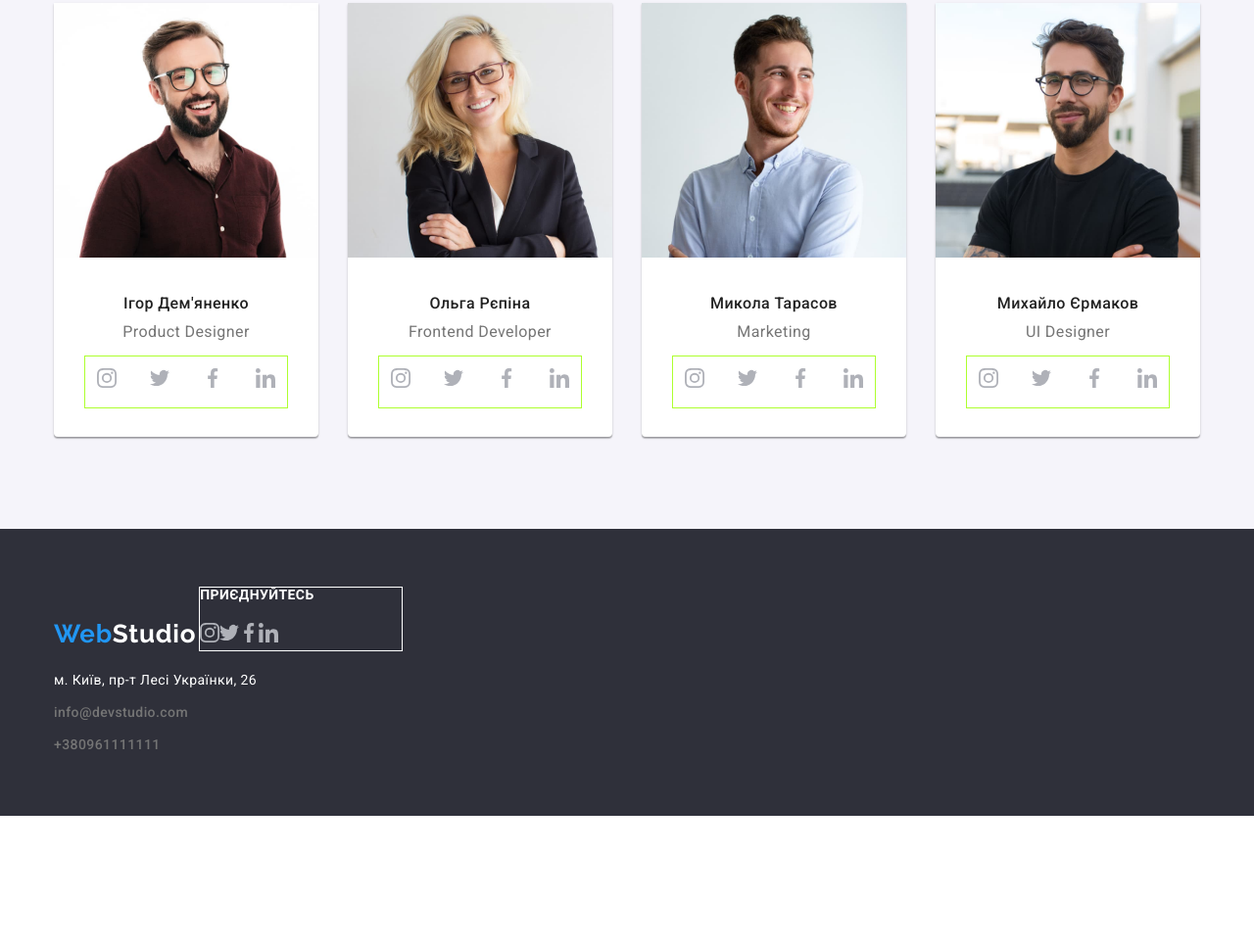
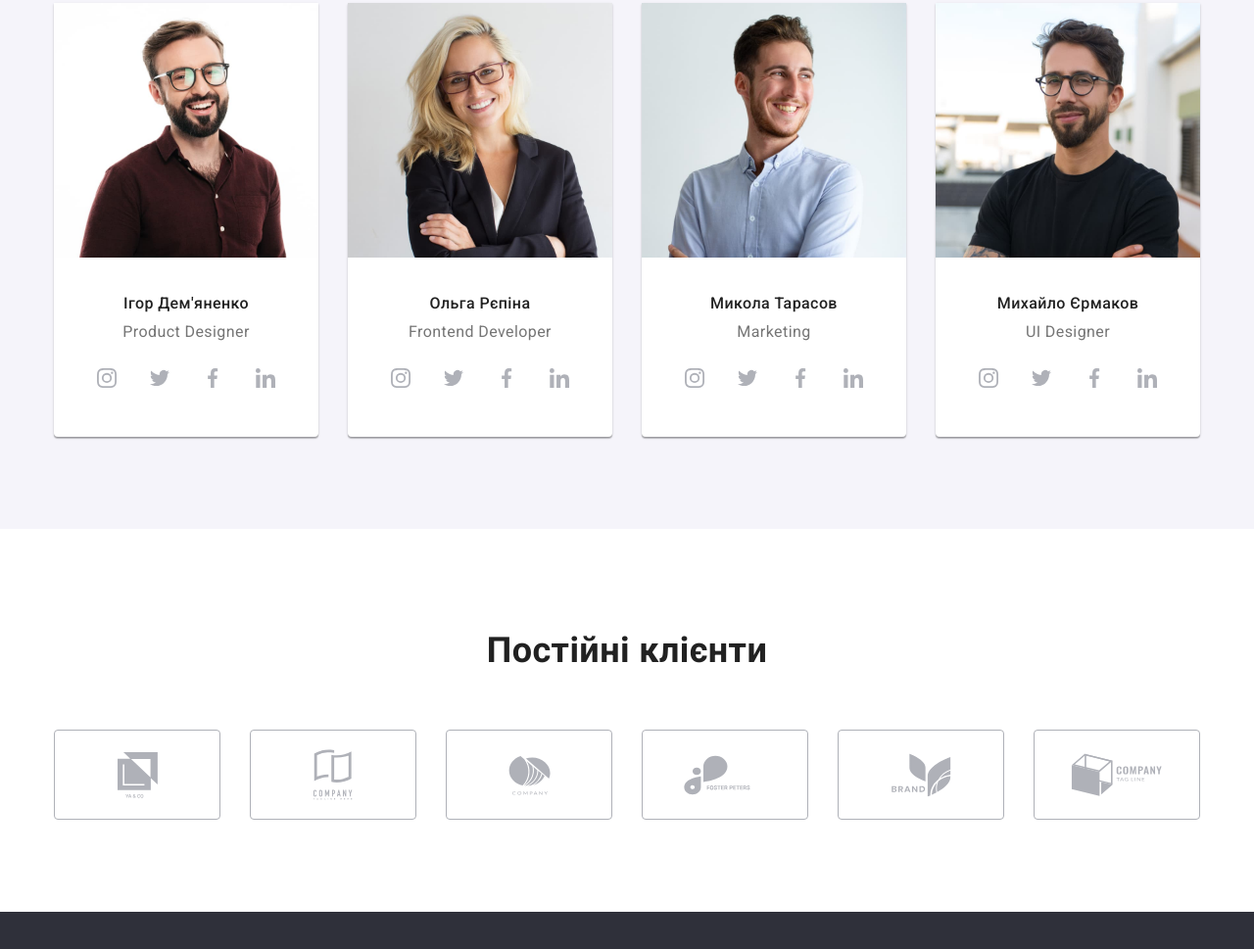
Before and after one commit to SergSmilya/goit-markup-hw-04, a plain HTML site: page index.html in a window 1280 px wide. Shown: the part 1825-2794 px from the top of the page at 98% size. Before the commit the page ends 2658 px from the top, so only its background shows below. Drawn offline with nearby package versions, Linux system fonts and the light colour scheme.

Commit message:
add section client

```diff
--- a/css/styles.css
+++ b/css/styles.css
@@ -8,6 +8,7 @@
   --setion-bgd-team: #f5f4fa;
   --color-border: #eeeeee;
   --color-line-header: #ececec;
+  --color-border-client: #AFB1B8;
 }
 
 /* Body */
@@ -18,6 +19,7 @@
   padding-right: 15px;
   margin: 0 auto;
 }
+
 .section {
   padding-top: 94px;
   padding-bottom: 94px;
@@ -36,15 +38,18 @@ body {
 a {
   text-decoration: none;
 }
+
 .list {
   padding: 0;
   margin: 0;
   list-style: none;
 }
+
 .header-all {
   display: flex;
   align-items: baseline;
 }
+
 .nav-all {
   display: flex;
   align-items: center;
@@ -60,9 +65,11 @@ a {
   line-height: 1.2;
   letter-spacing: 0.03em;
 }
+
 .logo span {
   color: var(--logo-color-span);
 }
+
 .header-link {
   display: block;
   padding-top: 32px;
@@ -74,20 +81,25 @@ a {
   line-height: 1.14;
   letter-spacing: 0.02em;
 }
+
 .header-link:hover,
 .header-link:focus {
   color: var(--accent-color);
 }
+
 .header-nav .header-link.current {
   color: var(--accent-color);
 }
+
 .header-nav {
   display: flex;
   margin-left: 93px;
 }
-.header-nav .lex + .lex {
+
+.header-nav .lex+.lex {
   margin-left: 50px;
 }
+
 .icon-nav {
   width: 16px;
   height: 12px;
@@ -98,20 +110,27 @@ a {
   color: var(--primary-color-text);
   font-weight: 500;
 }
+
 .auth-link:hover,
 .auth-link:focus {
   color: var(--accent-color);
+}
+
+.auth-link:hover svg,
+.auth-link:focus svg {
+  fill: var(--accent-color);
 }
 
 .header-page .auth-nav {
   display: flex;
   margin-left: auto;
 }
+
 .line {
   border-bottom: 1px solid var(--color-line-header);
 }
 
-.auth-nav .head + .head {
+.auth-nav .head+.head {
   margin-left: 50px;
 }
 
@@ -125,10 +144,8 @@ a {
   max-width: 1600px;
   margin-left: auto;
   margin-right: auto;
-  background-image: linear-gradient(
-      rgba(47, 48, 58, 0.4),
-      rgba(47, 48, 58, 0.4)
-    ),
+  background-image: linear-gradient(rgba(47, 48, 58, 0.4),
+      rgba(47, 48, 58, 0.4)),
     url(../images/decoration/bgd-hero.jpg);
   background-repeat: no-repeat;
   background-size: cover;
@@ -149,6 +166,7 @@ a {
   letter-spacing: 0.06em;
   text-transform: uppercase;
 }
+
 .hero-btn {
   border-radius: 4px;
   padding: 10px 32px;
@@ -173,13 +191,16 @@ a {
   height: 1px;
   margin: -1px;
 }
+
 .detail-section {
   display: flex;
   justify-content: space-between;
 }
+
 .detail-items {
   width: 270px;
 }
+
 .icon-box {
   width: 270px;
   height: 120px;
@@ -187,12 +208,13 @@ a {
   margin-bottom: 30px;
   background-color: var(--setion-bgd-team);
 }
+
 .icon-detail {
   width: 70px;
   height: 70px;
 }
 
-.detail-items + .detail-items {
+.detail-items+.detail-items {
   margin-left: 30px;
 }
 
@@ -203,6 +225,7 @@ a {
   font-weight: 700;
   font-size: 14px;
 }
+
 .detail-text {
   margin-top: 0px;
   margin-bottom: 0px;
@@ -215,6 +238,7 @@ a {
   padding-top: 0;
   padding-bottom: 94px;
 }
+
 .work-title {
   margin-top: 0;
   margin-bottom: 50px;
@@ -223,9 +247,11 @@ a {
   font-size: 36px;
   text-align: center;
 }
+
 .work-items {
   justify-content: space-between;
 }
+
 .work-img {
   display: block;
   max-width: 100%;
@@ -245,9 +271,11 @@ a {
   font-size: 36px;
   text-align: center;
 }
+
 .team-list {
   justify-content: space-between;
 }
+
 .team-item {
   border-radius: 0px 0px 4px 4px;
   box-shadow: 0px 1px 3px rgba(0, 0, 0, 0.12), 0px 1px 1px rgba(0, 0, 0, 0.14),
@@ -268,6 +296,7 @@ a {
   font-size: 16px;
   line-height: 1.19;
 }
+
 .team-text {
   margin-top: 0px;
   margin-bottom: 16px;
@@ -276,20 +305,55 @@ a {
   font-size: 16px;
   line-height: 1.19;
 }
-/* .social-box {
-} */
+
+/* Section client */
+.client-list {
+  display: flex;
+}
+
+.client-items+.client-items {
+  margin-left: 30px;
+}
+
+.client-link {
+  display: flex;
+  justify-content: center;
+  align-items: center;
+  width: 170px;
+  height: 92px;
+  border: 1px solid var(--color-border-client);
+  border-radius: 4px;
+}
+
+.client-icon {
+  fill: var(--color-border-client)
+}
+
+.client-link:hover,
+.client-link:focus {
+  border-color: var(--accent-color);
+}
+
+.client-link:hover .client-icon,
+.client-link:focus .client-icon {
+  fill: var(--accent-color);
+}
+
+/* social-box  */
+
 .social {
   display: flex;
   justify-content: space-between;
   width: 206px;
   margin: 0px 32px 30px 32px;
-  outline: 1px solid greenyellow;
   padding: 12px;
 }
+
 .icon-social {
   width: 20px;
   height: 20px;
 }
+
 /* portfolio */
 .btn-nav {
   border-radius: 4px;
@@ -304,7 +368,8 @@ a {
   line-height: 1.6;
   letter-spacing: 0.03em;
 }
-.btn-m + .btn-m {
+
+.btn-m+.btn-m {
   margin-left: 8px;
 }
 
@@ -317,6 +382,11 @@ a {
     0px 2px 2px rgba(0, 0, 0, 0.12);
 }
 
+.portfolio-items:hover,
+.portfolio-items:focus {
+  box-shadow: 0px 1px 1px rgba(0, 0, 0, 0.12), 0px 4px 4px rgba(0, 0, 0, 0.06), 1px 4px 6px rgba(0, 0, 0, 0.16);
+}
+
 .btn-nav,
 .hero-btn {
   cursor: pointer;
@@ -326,6 +396,7 @@ a {
   display: block;
   margin-bottom: 0px;
 }
+
 .portfolio-title {
   margin-top: 0px;
   margin-bottom: 4px;
@@ -335,6 +406,7 @@ a {
   line-height: 2;
   letter-spacing: 0.06em;
 }
+
 .portfolio-text {
   margin-top: 0;
   margin-bottom: 0;
@@ -342,45 +414,75 @@ a {
   font-size: 16px;
   line-height: 1.9;
 }
+
 .frame {
   border: 1px solid var(--color-border);
   border-top: transparent;
   padding: 20px 24px;
 }
+
 .portfolio-list-btn {
   justify-content: center;
 }
+
 .portfolio-list {
   display: flex;
   flex-wrap: wrap;
   row-gap: 30px;
   column-gap: 30px;
 }
+
 .portfolio-nav {
   margin-bottom: 50px;
 }
+
 /* Footer */
 .footer {
   background-color: var(--bgd-color-footer);
   padding-bottom: 60px;
   padding-top: 60px;
 }
+
 .footer-logo {
   display: inline-block;
   margin-bottom: 20px;
 }
+
 span.studio,
 .adress-text {
   color: var(--bgd-color);
 }
+
+.footer-adress {
+  display: flex;
+}
+
+/* Footer-social */
+
 .footer-social {
-  display: inline-block;
   width: 206px;
   outline: 1px solid white;
 }
-.footer-item {
+
+.social-list {
   display: flex;
+  margin-top: 20px;
 }
+
+.social-link {
+  display: flex;
+  justify-content: center;
+  align-items: center;
+  width: 44px;
+  height: 44px;
+  background: rgba(255, 255, 255, 0.1);
+  border-radius: 50%;
+}
+
+.social-item+.social-item {
+  margin-left: 10px;
+}
+
 .footer-title {
   margin: 0;
   margin-bottom: 20px;
@@ -390,25 +492,31 @@ span.studio,
   text-transform: uppercase;
   color: var(--bgd-color);
 }
+
 .adress {
   font-style: normal;
 }
+
 .adress-text {
   margin-bottom: 9px;
   margin-top: 0;
 }
+
 .footter-auth-link,
 .footer {
   color: rgba(255, 255, 255, 0.6);
   font-weight: 400;
 }
+
 .footter-auth-link:hover,
 .footter-auth-link:focus {
   color: var(--accent-color);
 }
+
 .auth-nav {
   display: inline-block;
 }
+
 .nav-item {
   margin-bottom: 9px;
 }
--- a/index.html
+++ b/index.html
@@ -1,24 +1,20 @@
 <!DOCTYPE html>
 <html lang="uk">
+
 <head>
   <meta charset="UTF-8" />
   <meta http-equiv="X-UA-Compatible" content="IE=edge" />
   <meta name="viewport" content="width=device-width, initial-scale=1.0" />
   <title>WebStudio</title>
-    <link
-      href="https://fonts.googleapis.com/css2?family=Raleway:wght@700&family=Roboto:wght@400;500;700;900&display=swap"
-      rel="stylesheet"
-    />
-    <link
-      rel="stylesheet"
-      href="https://cdnjs.cloudflare.com/ajax/libs/modern-normalize/1.1.0/modern-normalize.min.css"
+  <link href="https://fonts.googleapis.com/css2?family=Raleway:wght@700&family=Roboto:wght@400;500;700;900&display=swap"
+    rel="stylesheet" />
+  <link rel="stylesheet" href="https://cdnjs.cloudflare.com/ajax/libs/modern-normalize/1.1.0/modern-normalize.min.css"
     integrity="sha512-wpPYUAdjBVSE4KJnH1VR1HeZfpl1ub8YT/NKx4PuQ5NmX2tKuGu6U/JRp5y+Y8XG2tV+wKQpNHVUX03MfMFn9Q=="
-      crossorigin="anonymous"
-      referrerpolicy="no-referrer"
-    />
+    crossorigin="anonymous" referrerpolicy="no-referrer" />
   <link rel="stylesheet" href="./css/styles.css" />
 </head>
 <!-- Body -->
+
 <body class="page">
   <!-- Шапка -->
   <header class="header-page">
@@ -37,18 +33,14 @@
       </nav>
       <ul class="auth-nav list">
         <li class="head">
-            <svg class="icon-nav">
+          <a class="auth-link" href="mailto:info@devstudio.com"><svg class="icon-nav">
               <use href="./images/icons.svg#icon-envelope"></use>
-            </svg>
-            <a class="auth-link" href="mailto:info@devstudio.com"
-              >info@devstudio.com</a
-            >
+            </svg>info@devstudio.com</a>
         </li>
         <li class="head">
-            <svg class="icon-nav">
+          <a class="auth-link" href="tel:+380961111111"><svg class="icon-nav">
               <use href="./images/icons.svg#icon-smartphone"></use>
-            </svg>
-            <a class="auth-link" href="tel:+380961111111">+38 096 111 11 11</a>
+            </svg>+38 096 111 11 11</a>
         </li>
       </ul>
     </div>
@@ -123,28 +115,13 @@
         <h2 class="work-title">Чим ми займаємося</h2>
         <ul class="work-items list header-all">
           <li class="work-list">
-              <img
-                class="work-img"
-                src="./images/img-2.jpg"
-                alt="Руки на клавиатуре"
-                width="370"
-              />
+            <img class="work-img" src="./images/img-2.jpg" alt="Руки на клавиатуре" width="370" />
           </li>
           <li class="work-list">
-              <img
-                class="work-img"
-                src="./images/box2-2.jpg"
-                alt="Руки с телефоном и ноутбуком"
-                width="370"
-              />
+            <img class="work-img" src="./images/box2-2.jpg" alt="Руки с телефоном и ноутбуком" width="370" />
           </li>
           <li class="work-list">
-              <img
-                class="work-img"
-                src="./images/box3-2.jpg"
-                alt="Руки с планшетом"
-                width="370"
-              />
+            <img class="work-img" src="./images/box3-2.jpg" alt="Руки с планшетом" width="370" />
           </li>
         </ul>
       </div>
@@ -155,12 +132,7 @@
         <h2 class="team-title">Наша команда</h2>
         <ul class="team-list list header-all">
           <li class="team-item">
-              <img
-                class="team-img"
-                src="./images/img-3-2.jpg"
-                alt="Ігор Дем'яненко"
-                width="270"
-              />
+            <img class="team-img" src="./images/img-3-2.jpg" alt="Ігор Дем'яненко" width="270" />
             <h3 class="team-name">Ігор Дем'яненко</h3>
             <p class="team-text">Product Designer</p>
             <div class="social-box">
@@ -194,12 +166,7 @@
           </li>
 
           <li class="team-item">
-              <img
-                class="team-img"
-                src="./images/img-4-2.jpg"
-                alt="Ольга Рєпіна"
-                width="270"
-              />
+            <img class="team-img" src="./images/img-4-2.jpg" alt="Ольга Рєпіна" width="270" />
             <h3 class="team-name">Ольга Рєпіна</h3>
             <p class="team-text">Frontend Developer</p>
             <div>
@@ -233,12 +200,7 @@
           </li>
 
           <li class="team-item">
-              <img
-                class="team-img"
-                src="./images/img-5-2.jpg"
-                alt="Микола Тарасов"
-                width="270"
-              />
+            <img class="team-img" src="./images/img-5-2.jpg" alt="Микола Тарасов" width="270" />
             <h3 class="team-name">Микола Тарасов</h3>
             <p class="team-text">Marketing</p>
             <div>
@@ -272,12 +234,7 @@
           </li>
 
           <li class="team-item">
-              <img
-                class="team-img"
-                src="./images/img-6-2.jpg"
-                alt="Михайло Єрмаков"
-                width="270"
-              />
+            <img class="team-img" src="./images/img-6-2.jpg" alt="Михайло Єрмаков" width="270" />
             <h3 class="team-name">Михайло Єрмаков</h3>
             <p class="team-text">UI Designer</p>
             <div>
@@ -312,39 +269,94 @@
         </ul>
       </div>
     </section>
+
+    <!-- Section client -->
+
+    <div class="container">
+      <section class="section">
+        <h2 class="team-title">Постійні клієнти</h2>
+        <ul class="client-list list">
+          <li class="client-items">
+            <a class="client-link" href=""><svg class="client-icon" width="41px" height="47px">
+                <use href="./images/icons.svg#icon-logo1"></use>
+              </svg></a>
+          </li>
+          <li class="client-items">
+            <a class="client-link" href=""><svg class="client-icon" width="40px" height="52px">
+                <use href="./images/icons.svg#icon-logo2"></use>
+              </svg></a>
+          </li>
+          <li class="client-items">
+            <a class="client-link" href=""><svg class="client-icon" width="43px" height="41px">
+                <use href="./images/icons.svg#icon-logo3"></use>
+              </svg></a>
+          </li>
+          <li class="client-items">
+            <a class="client-link" href=""><svg class="client-icon" width="84px" height="41px">
+                <use href="./images/icons.svg#icon-logo4"></use>
+              </svg></a>
+          </li>
+          <li class="client-items">
+            <a class="client-link" href=""><svg class="client-icon" width="63px" height="45px">
+                <use href="./images/icons.svg#icon-logo5"></use>
+              </svg></a>
+          </li>
+          <li class="client-items">
+            <a class="client-link" href=""><svg class="client-icon" width="94px" height="44px">
+                <use href="./images/icons.svg#icon-logo6"></use>
+              </svg></a>
+          </li>
+        </ul>
+      </section>
+    </div>
   </main>
+
   <!-- footer -->
+
   <footer class="footer">
     <div class="container">
-        <a class="logo footer-logo" href=""
-          >Web<span class="studio">Studio</span></a
-        >
+      <a class="logo footer-logo" href="">Web<span class="studio">Studio</span></a>
+      <div class="footer-adress">
+        <address class="adress">
+          <p class="adress-text">м. Київ, пр-т Лесі Українки, 26</p>
+          <ul class="auth-nav list pad">
+            <li class="nav-item">
+              <a class="auth-link" href="mailto:info@devstudio.com">info@devstudio.com</a>
+            </li>
+            <li>
+              <a class="auth-link" href="tel:+380961111111">+380961111111</a>
+            </li>
+          </ul>
+        </address>
+      </div>
+      <!-- Footer-social -->
+
       <div class="footer-social">
-          <h2 class="footer-title">приєднуйтесь</h2>
-          <ul class="list footer-item">
-            <li>
-              <a href="">
+        <stroke class="footer-title">приєднуйтесь</stroke>
+        <ul class="social-list list">
+          <li class="social-item">
+            <a class="social-link" class="" href="">
               <svg class="icon-social">
                 <use href="./images/icons.svg#icon-instagram"></use>
               </svg>
             </a>
           </li>
-            <li>
-              <a href="">
+          <li class="social-item">
+            <a class="social-link" href="">
               <svg class="icon-social">
                 <use href="./images/icons.svg#icon-twitter"></use>
               </svg>
             </a>
           </li>
-            <li>
-              <a href="">
+          <li class="social-item">
+            <a class="social-link" href="">
               <svg class="icon-social">
                 <use href="./images/icons.svg#icon-facebook"></use>
               </svg>
             </a>
           </li>
-            <li>
-              <a href="">
+          <li class="social-item">
+            <a class="social-link" href="">
               <svg class="icon-social">
                 <use href="./images/icons.svg#icon-linkedin"></use>
               </svg>
@@ -352,23 +364,8 @@
           </li>
         </ul>
       </div>
-        <address class="adress">
-          <p class="adress-text">м. Київ, пр-т Лесі Українки, 26</p>
-          <ul class="auth-nav list pad">
-            <li class="nav-item">
-              <a class="auth-link" href="mailto:info@devstudio.com"
-                >info@devstudio.com</a
-              >
-            </li>
-            <li>
-              <a class="auth-link" href="tel:+380961111111">+380961111111</a>
-            </li>
-          </ul>
-        </address>
     </div>
   </footer>
-    <!-- <svg>
-        <use href="./images/icons.svg#icon-clock"></use>
-      </svg> -->
 </body>
+
 </html>
```
Also changed, not shown: portfolio.html (+24 -82 lines), images/icons.svg, 1 other file. Lines whose indentation alone changed are shown as unchanged.
